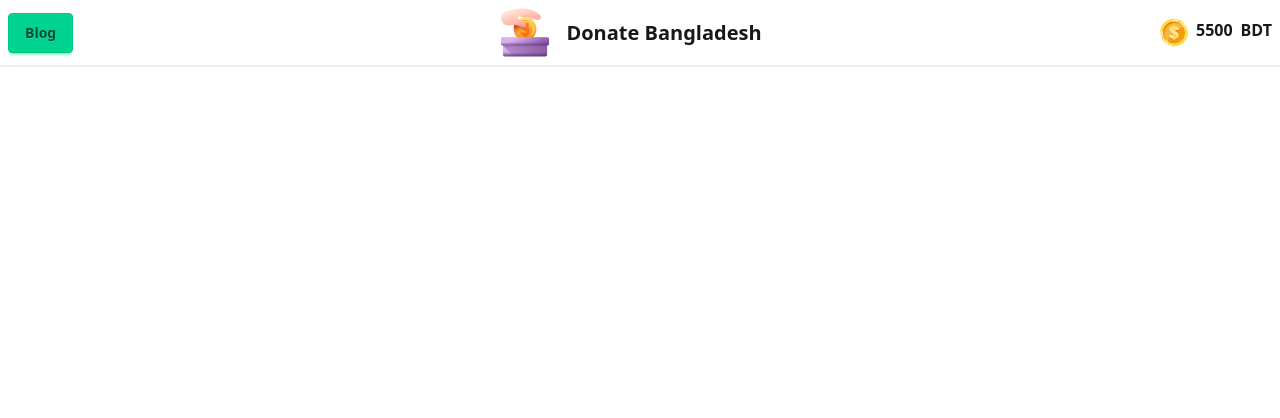
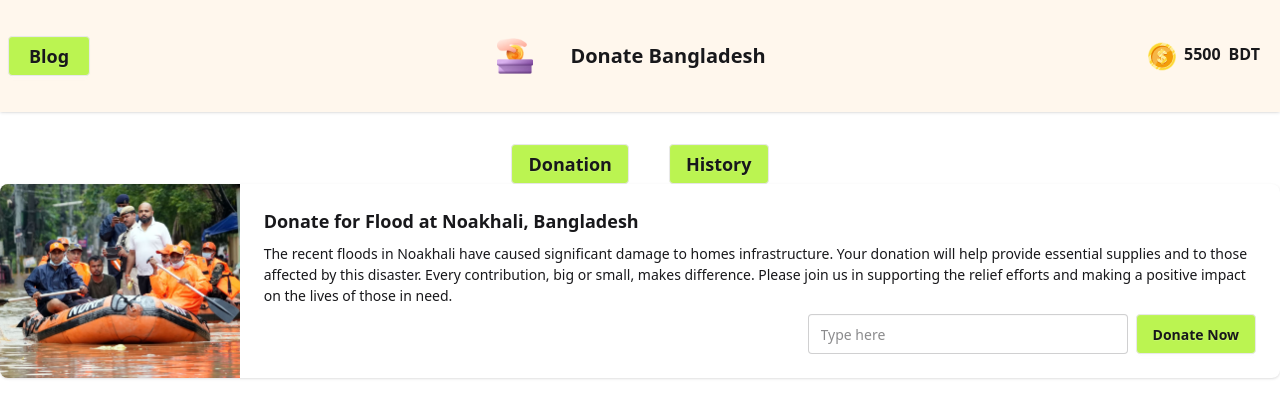
Before and after one commit to shekhmohibur/DonateBangladesh, a plain HTML site: page index.html in a window 1280 px wide. Drawn offline with nearby package versions, Linux system fonts and the light colour scheme.

Commit message:
added navbar , donation section

```diff
--- a/index.html
+++ b/index.html
@@ -1,6 +1,5 @@
 <!DOCTYPE html>
 <html lang="en">
-
 <head>
     <meta charset="UTF-8">
     <meta name="viewport" content="width=device-width, initial-scale=1.0">
@@ -9,23 +8,49 @@
     <link href="https://cdn.jsdelivr.net/npm/daisyui@5" rel="stylesheet" type="text/css" />
     <script src="https://cdn.jsdelivr.net/npm/@tailwindcss/browser@4"></script>
 </head>
-
 <body>
-    <main>
+    <header class="h-36">
         <!-- navbar starts from here -->
-        <div class="navbar bg-base-100 shadow-sm">
+        <div class="navbar bg-orange-50 shadow-sm h-28 fixed">
             <div class="navbar-start">
-                    <button class="btn btn-success">Blog</button>
+                <button class="btn bg-lime-300 pl-5 pr-5 text-lg">Blog</button>
             </div>
-            <div class="navbar-center">
-                <img src="assets/logo.png" alt=""><a class="btn btn-ghost text-xl">Donate Bangladesh</a>
+            <div class="navbar-center flex gap-5">
+                <img src="assets/logo.png" alt="logo" class="w-9"><a href="index.html"
+                    class="btn btn-ghost text-xl max-sm:hidden">Donate Bangladesh</a>
             </div>
             <div class="navbar-end">
-                <div class="balance-status flex gap-2 font-semibold">
-                    <img src="assets/coin.png" alt=""><span>5500</span><p>BDT</p>
+                <div class="balance-status flex gap-2 font-semibold mr-3">
+                    <img src="assets/coin.png" alt=""><span id="main-balance">5500</span>
+                    <p>BDT</p>
                 </div>
             </div>
         </div>
+    </header>
+    <main class="container m-auto">
+        <!-- switch section where can switch between donation and history -->
+        <section id="switch" class="flex justify-center gap-10">
+            <div class="btn text-lg bg-lime-300">Donation</div>
+            <div class="btn text-lg bg-lime-300">History</div>
+        </section>
+        <section>
+            <div class="card-wrapper">
+                <div class="card card-side bg-base-100 shadow-sm">
+                    <figure>
+                        <img src="assets/noakhali.png"
+                            alt="Movie" />
+                    </figure>
+                    <div class="card-body">
+                        <h2 class="card-title">Donate for Flood at Noakhali, Bangladesh</h2>
+                        <p> The recent floods in Noakhali have caused significant damage to homes  infrastructure. Your donation will help provide essential supplies and  to those affected by this disaster. Every contribution, big or small, makes  difference. Please join us in supporting the relief efforts and making a positive impact on the lives of those in need.</p>
+                        <div class="card-actions justify-end">
+                            <input type="text" placeholder="Type here" class="input focus:outline-none" />
+                            <button class="btn bg-lime-300">Donate Now</button>
+                        </div>
+                    </div>
+                </div>
+            </div>
+        </section>
     </main>
 </body>
 
```
